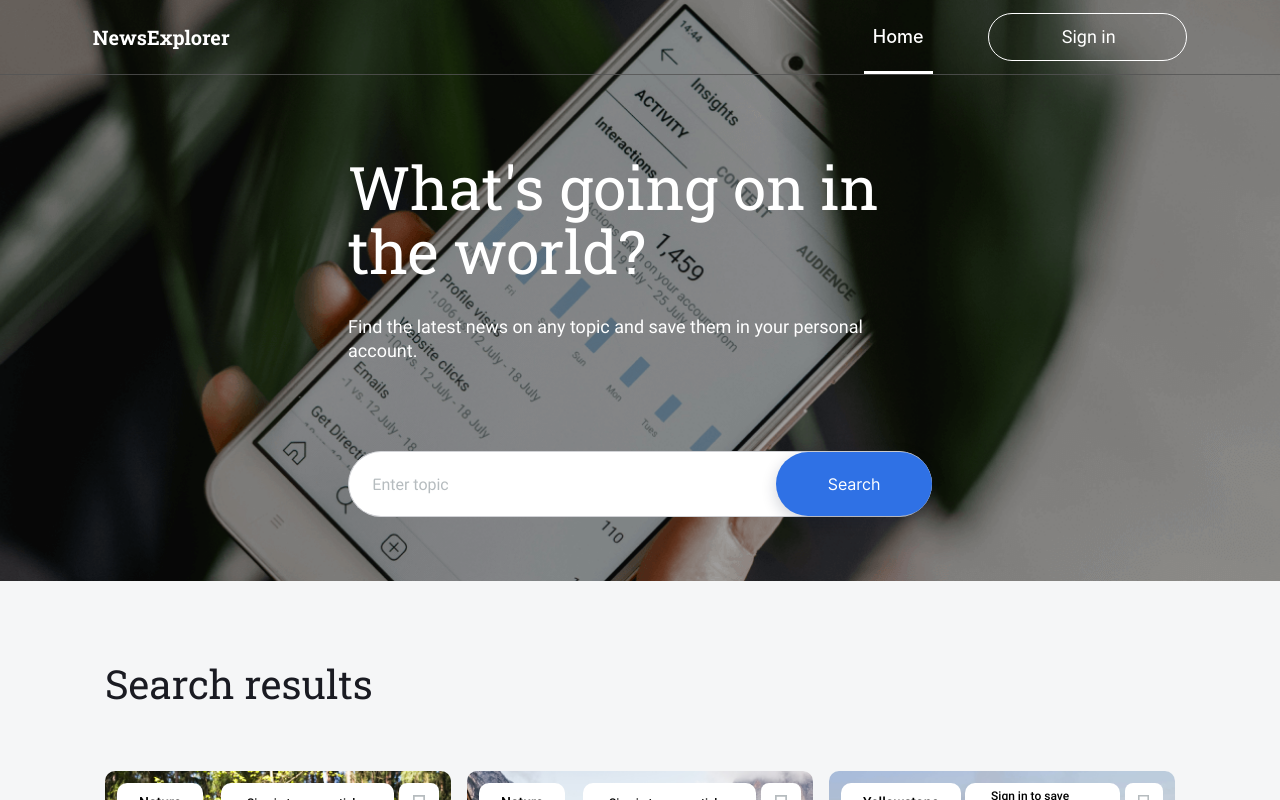
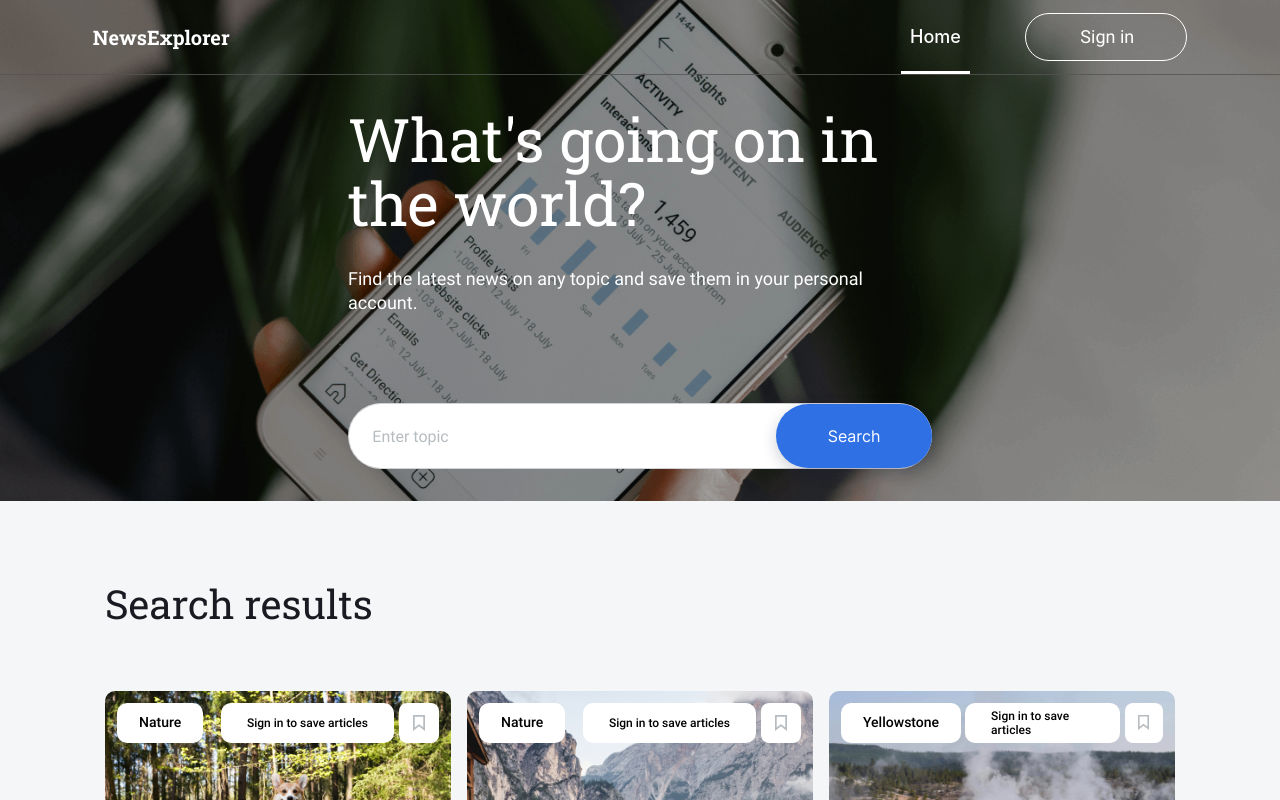
Before and after one commit to irmo12/news-explorer-frontend, a React (Create React App) app in the folder news-explorer/: page / in a window 1280 px wide. Shown: the top 800 px of the page. Built offline with nearby package versions, Linux system fonts and the light colour scheme; a web font is replaced by a local one.

Commit message:
markup various

```diff
--- a/news-explorer/src/components/Header/Header.css
+++ b/news-explorer/src/components/Header/Header.css
@@ -3,7 +3,7 @@
   width: 100%;
   display: flex;
   flex-flow: row nowrap;
-  justify-content: flex-end;
+  justify-content: space-between;
   gap: 64px;
   align-items: center;
   border-bottom: 1px solid rgba(84, 84, 84, 0.8);
@@ -23,7 +23,7 @@
   font-weight: 700;
   font-size: 20px;
   line-height: 120%;
-  color:#fff;
+  color: #fff;
   margin-right: auto;
 }
 
@@ -40,12 +40,18 @@
   font-weight: 500;
   font-size: 18px;
   line-height: 133%;
-  padding: 0.1% 6.2%;
+  padding: 0.1% 4.5%;
   border: 1px solid;
   border-radius: 100px;
   display: flex;
   align-items: center;
   text-align: center;
+  max-width: 176px;
+}
+
+.header__button-logic_logged_in {
+  padding: 0 2%;
+  margin-left: 8px;
 }
 
 .header__auth-email {
@@ -71,7 +77,6 @@
   padding-left: calc(2% + 4px);
   padding-right: calc(2% + 4px);
   color: #fff;
-  width: auto;
 }
 
 .header__log-button_logged_in {
@@ -96,12 +101,24 @@
     gap: 4%;
     padding: 1.5% 5%;
   }
+  .header__title {
+    margin-right: 132px;
+  }
   .header__button-logic {
     padding: 0 6.8%;
     font-size: 16px;
   }
   .header__button-logic_logged_in {
-    padding: 0 2.5%;
+    padding: 0 2%;
+  }
+  .header__log-button {
+    padding: 8px 0;
+  }
+}
+
+@media screen and (max-width: 670px) {
+  .header__title {
+    margin-right: auto;
   }
 }
 
--- a/news-explorer/src/components/Navigation/Navigation.css
+++ b/news-explorer/src/components/Navigation/Navigation.css
@@ -1,9 +1,13 @@
-.navigation-container {
+.nav-container {
   display: flex;
   flex-flow: row nowrap;
   align-items: center;
   justify-content: center;
-  gap: 2%;
+  margin-left: auto;
+}
+
+.nav-container_logged_in {
+  gap: 32%;
 }
 
 .nav-link {
@@ -50,10 +54,14 @@
   .active::before {
     top:196%;
   }
+  .nav-container {
+    gap: 32%;
+    margin-left: auto;
+  }
 }
 
 @media screen and (max-width: 480px) {
-  .navigation-container {
+  .nav-container {
     display: none;
   }
  }
--- a/news-explorer/src/components/Navigation/Navigation.js
+++ b/news-explorer/src/components/Navigation/Navigation.js
@@ -9,8 +9,13 @@ function Navigation() {
   const linkClasses = isLoggedIn
     ? "nav-link nav-link_logged_in"
     : "nav-link";
+
+  const navContainerClasses = isLoggedIn
+    ? "nav-container nav-container_logged_in"
+    : "nav-container";
+
   return (
-    <div className="navigation-container">
+    <div className={navContainerClasses}>
       <NavLink
         className={linkClasses}
         activeClassName='active'
--- a/news-explorer/src/components/SearchForm/SearchForm.css
+++ b/news-explorer/src/components/SearchForm/SearchForm.css
@@ -3,7 +3,7 @@
   flex-flow: column nowrap;
   max-width: 73vh;
   gap: 88px;
-  margin: 10vh 22vh 8vh;
+  margin: 4vh 14vh 4vh;
 }
 
 .search-form__txtcontainer {
```
